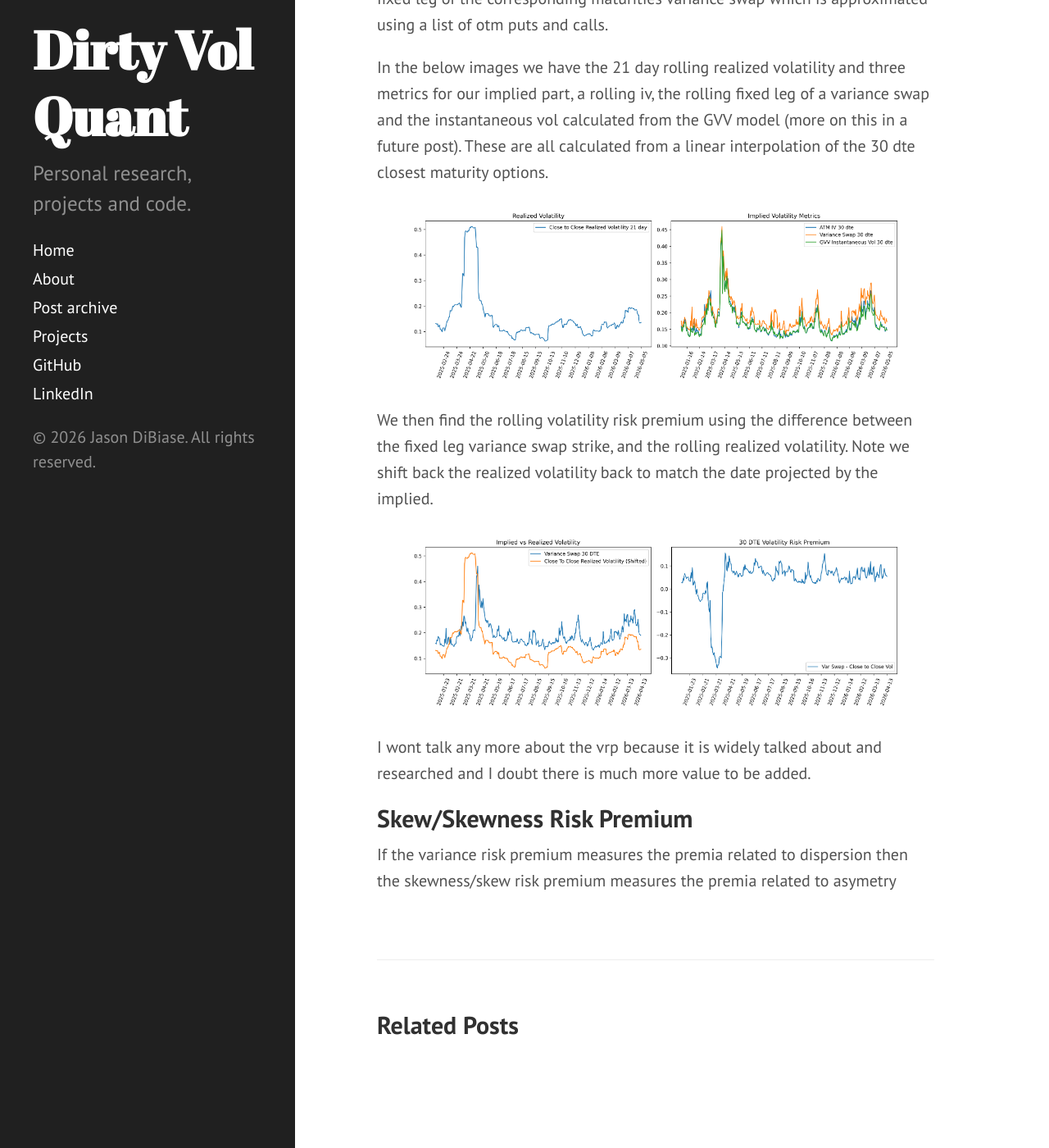
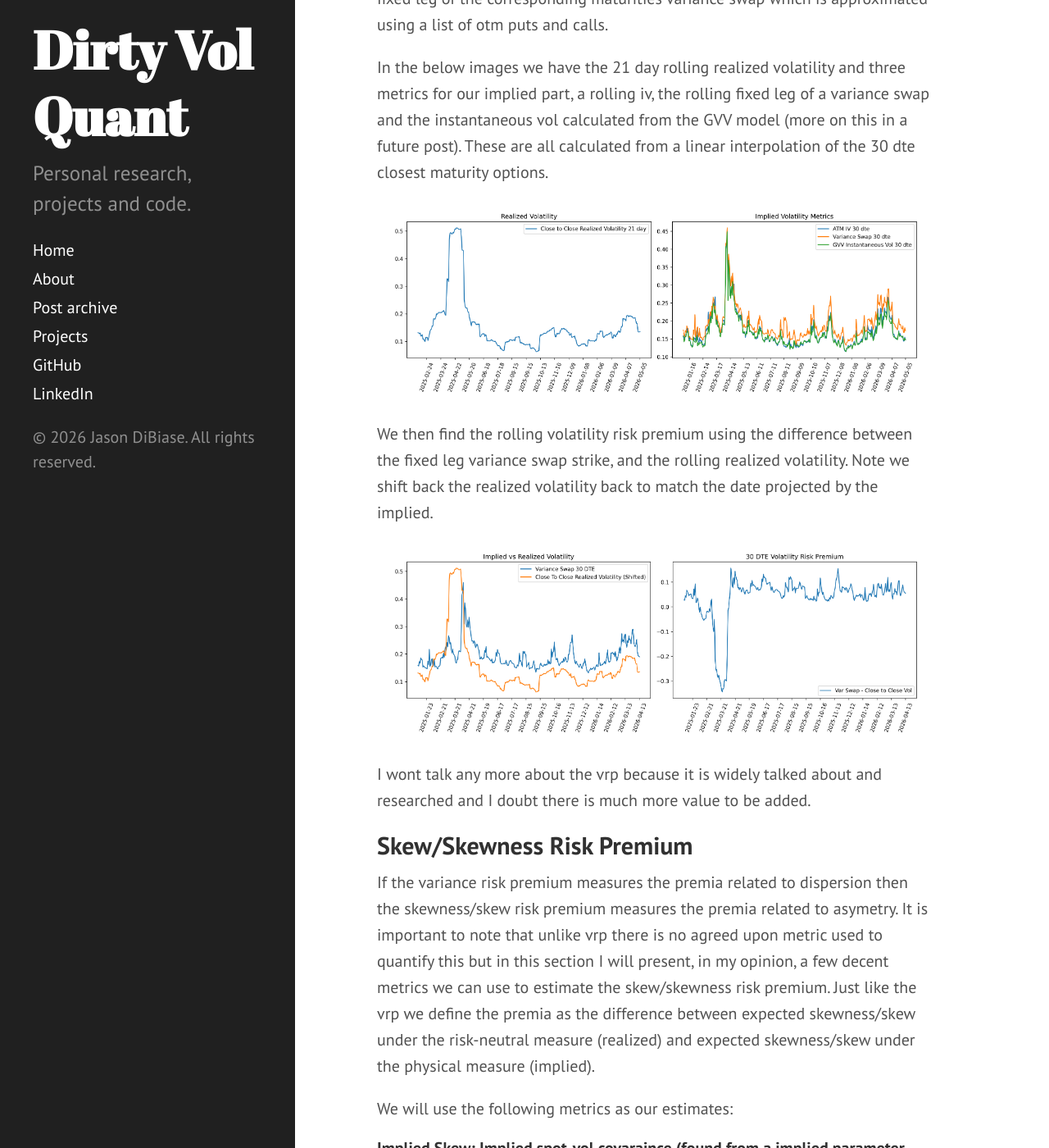
Before and after one commit to dibiasej/dibiasej.github.io, a Jekyll site: the page built from _posts/2026-05-24-Volatility-Surface-Risk-Premiums.md, in a window 1280 px wide and 1400 px high, scrolled down 1941 px. Shown: the whole window at 82% size. Built offline with Jekyll 4.4.1, drawn with Linux system fonts in a browser that asks for light colours; Markdown is read by kramdown in place of the engine named in the settings; some of the changed text lies outside the part shown.

Commit message:
added skew stuff

```diff
--- a/_posts/2026-05-24-Volatility-Surface-Risk-Premiums.md
+++ b/_posts/2026-05-24-Volatility-Surface-Risk-Premiums.md
@@ -43,4 +43,9 @@
 
 ## Skew/Skewness Risk Premium
 
-If the variance risk premium measures the premia related to dispersion then the skewness/skew risk premium measures the premia related to asymetry
+If the variance risk premium measures the premia related to dispersion then the skewness/skew risk premium measures the premia related to asymetry. It is important to note that unlike vrp there is no agreed upon metric used to quantify this but in this section I will present, in my opinion, a few decent metrics we can use to estimate the skew/skewness risk premium. Just like the vrp we define the premia as the difference between expected skewness/skew under the risk-neutral measure (realized) and expected skewness/skew under the physical measure (implied).
+
+We will use the following metrics as our estimates:
+
+###### Implied Skew: Implied spot-vol covaraince (found from a implied parameter calibrated from SABR, GVV or other model), Normalized 90% - 110% moneyness IV skew slope
+###### Realized Skew: The historical covariance between instantaneous vol and log returns
--- a/public/css/hyde.css
+++ b/public/css/hyde.css
@@ -209,8 +209,8 @@
    * image fills most of the post,
    * but does not become enormous.
    */
-  width: 88%;
-  max-width: 820px;
+  width: 95%;
+  max-width: 900px;
   height: auto;
 
   margin-top: 1.5rem;
```
